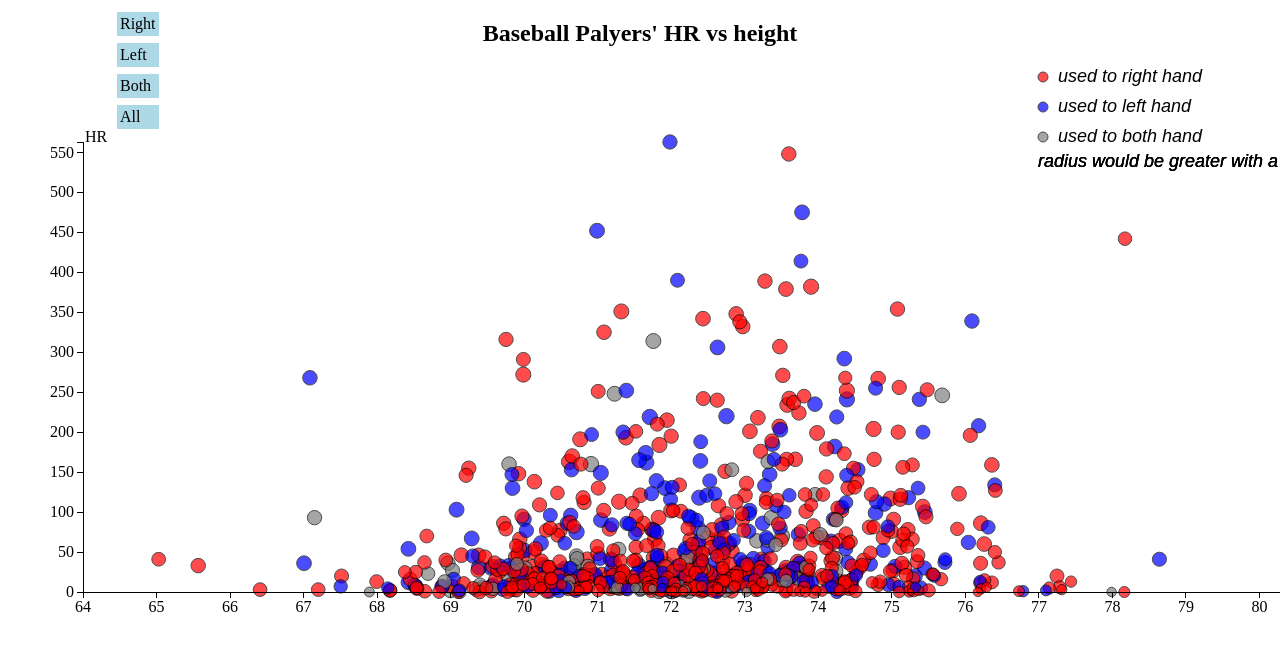
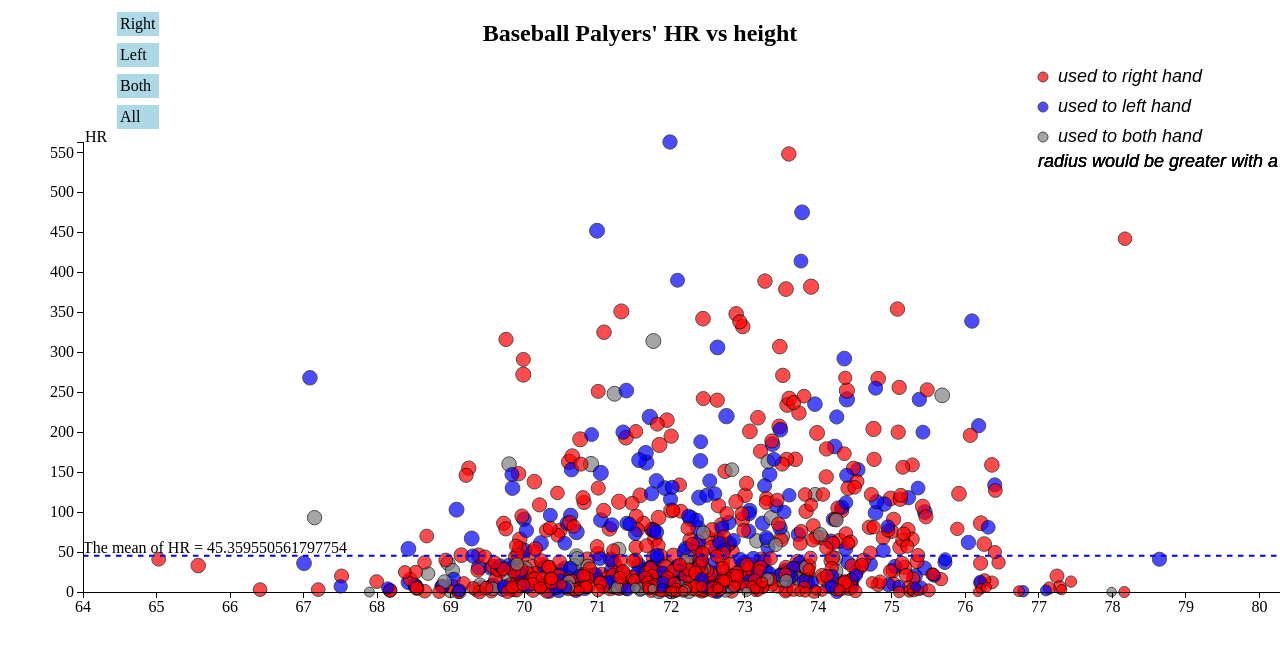
Before and after one commit to Thatwho/baseball-data, a plain HTML site: page index.html in a window 1280 px wide. Shown: the top 670 px of the page. Drawn offline with nearby package versions, Linux system fonts and the light colour scheme.

Commit message:
add line respect mean

```diff
--- a/index.html
+++ b/index.html
@@ -142,11 +142,40 @@
                         .domain([0, avg_max])
                         .range([0, 8]);
 
-        debugger;
+        // Append mean line of HR
+        function mean_line(d) {
+          var mean = d3.mean(d, function(a) {
+            return a['HR'];
+          });
+
+          var line_data = [{'x': margin, 'y': y_scale(mean)},
+                            {'x': width, 'y': y_scale(mean)}];
+
+          var lineFunction = d3.svg.line()
+                                    .x(function(d) {return d['x'];})
+                                    .y(function(d) {return d['y'];})
+                                    .interpolate('linear');
+
+          var lineGraph = svg.append("path")
+                              .attr("d", lineFunction(line_data))
+                              .attr('class', 'mean line')
+                              .attr("stroke", "blue")
+                              .attr("stroke-width", 2)
+                              .attr("stroke-dasharray", 5.5)
+                              .attr("fill", "none")
+
+          var mean_text = svg.append("text")
+                              .attr('class', 'mean text')
+                              .attr('x', margin)
+                              .attr('y', y_scale(mean) - 3)
+                              .text('The mean of HR = ' + mean)
+        }
+
         function plot(new_data) {
 
           // Select circles that will show
           d3.selectAll('circle').remove()
+          d3.selectAll('.mean').remove()
 
           var circles = svg.selectAll('circle')
                             .data(new_data)
@@ -169,6 +198,8 @@
                     return radius(d['avg']);
                   })
                  .attr("fill", fill_circle);
+
+          mean_line(new_data)
 
           //Append legend
           var legend_content = [{'handedness': 'R', 'text': 'used to right hand'},
```
Lines whose indentation alone changed are shown as unchanged.
